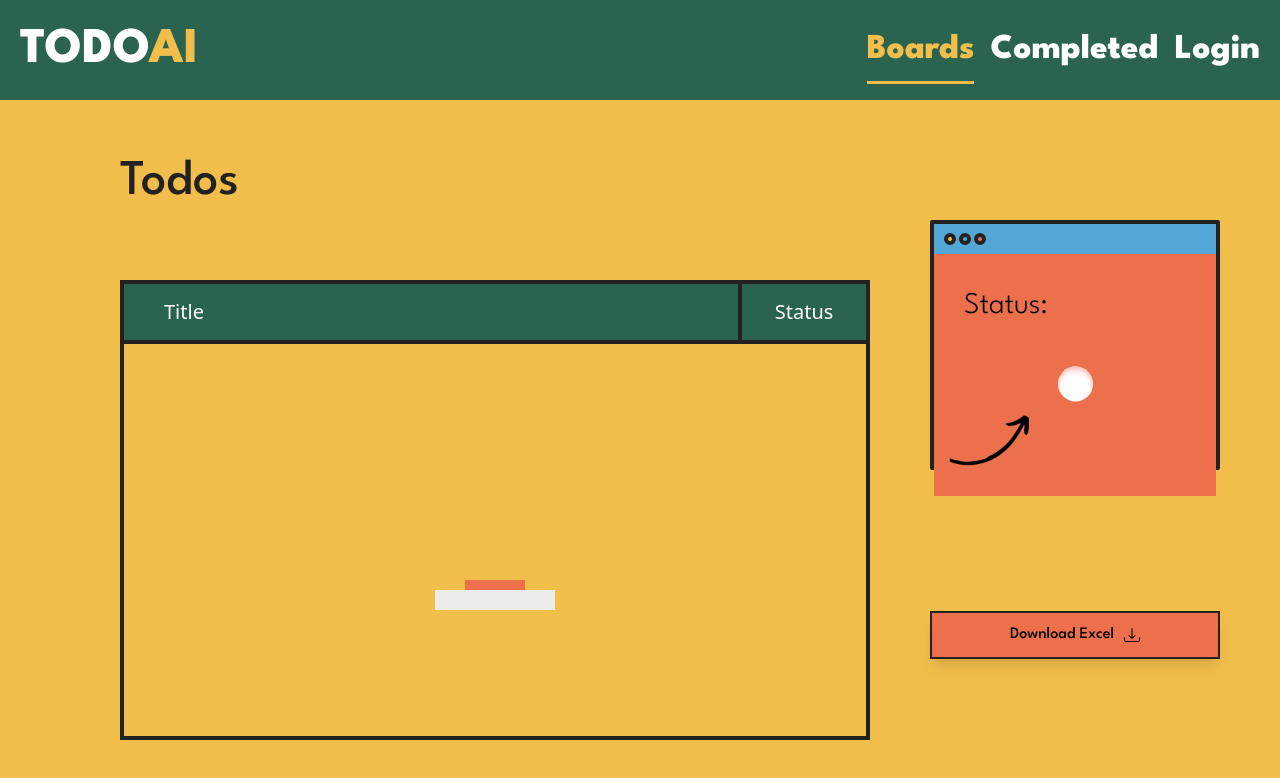
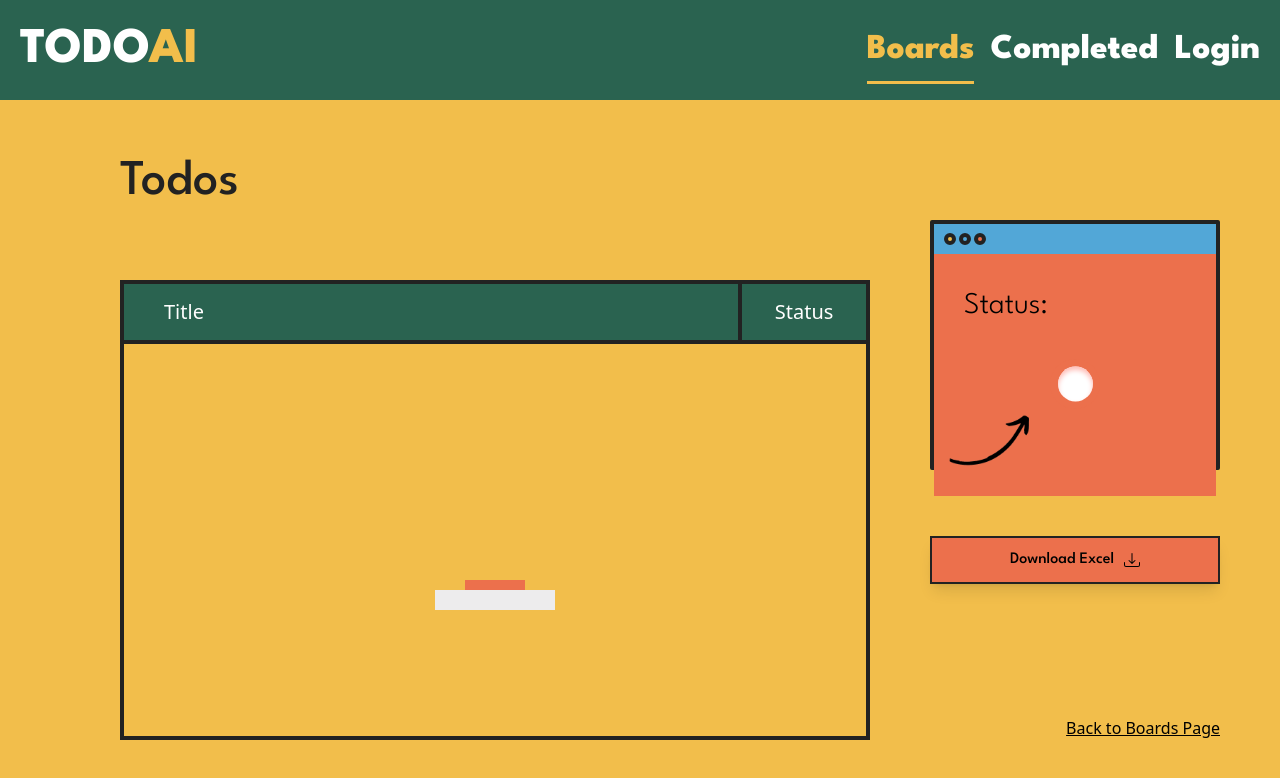
Before and after one commit to AvishaiDotan/todo-ai-client, a React (Vite) app: page /boards/1 in a window 1280 px wide. Shown: the top 778 px of the page. Built offline with nearby package versions, Linux system fonts and the light colour scheme.

Commit message:
Added the back to link

```diff
--- a/src/App/Pages/Boards.tsx
+++ b/src/App/Pages/Boards.tsx
@@ -1,5 +1,5 @@
-import { useState, useEffect } from 'react'
-import { useParams } from 'react-router-dom'
+import { useState, useEffect, useCallback } from 'react'
+import { useNavigate, useParams } from 'react-router-dom'
 
 import CameraWrapper from '@/Components/HomePageStyledElements/CameraWrapper'
 import { boardService } from '@/Services/board.service'
@@ -27,6 +27,8 @@ export default function Boards({ title, dataToRenderType }: IBoardsProps) {
   const [dataToRender, setDataToRender] = useState<DataToRender>([])
   const [isDownloading, setIsDownloading] = useState(false)
   const params = useParams<ComponentParams>()
+
+  const navigate = useNavigate()
 
   useEffect(() => {
     loadContent()
@@ -84,6 +86,18 @@ export default function Boards({ title, dataToRenderType }: IBoardsProps) {
     }
   }
 
+  const getBackLabel = useCallback(() => {
+    switch (dataToRenderType) {
+      case DataToRenderTypeEnum.todo:
+        return 'Back to Boards Page'
+      case DataToRenderTypeEnum.subTask:
+        return 'Back to Todos Page'
+
+      default:
+        return ''
+    }
+  }, [dataToRenderType])
+
   return (
     <section className='boards-page'>
       <TableHeaderTitle headerStr={title} />
@@ -126,6 +140,12 @@ export default function Boards({ title, dataToRenderType }: IBoardsProps) {
 
         <div className='description'></div>
 
+        <div className='pb-[60px] flex justify-end w-full'>
+          <span className='underline cursor-pointer' onClick={() => navigate(-1)}>
+            {getBackLabel()}
+          </span>
+        </div>
+
         {/* {(props.isBoards) && <div>Back to Boards Page</div>} */}
       </section>
     </section>
```
